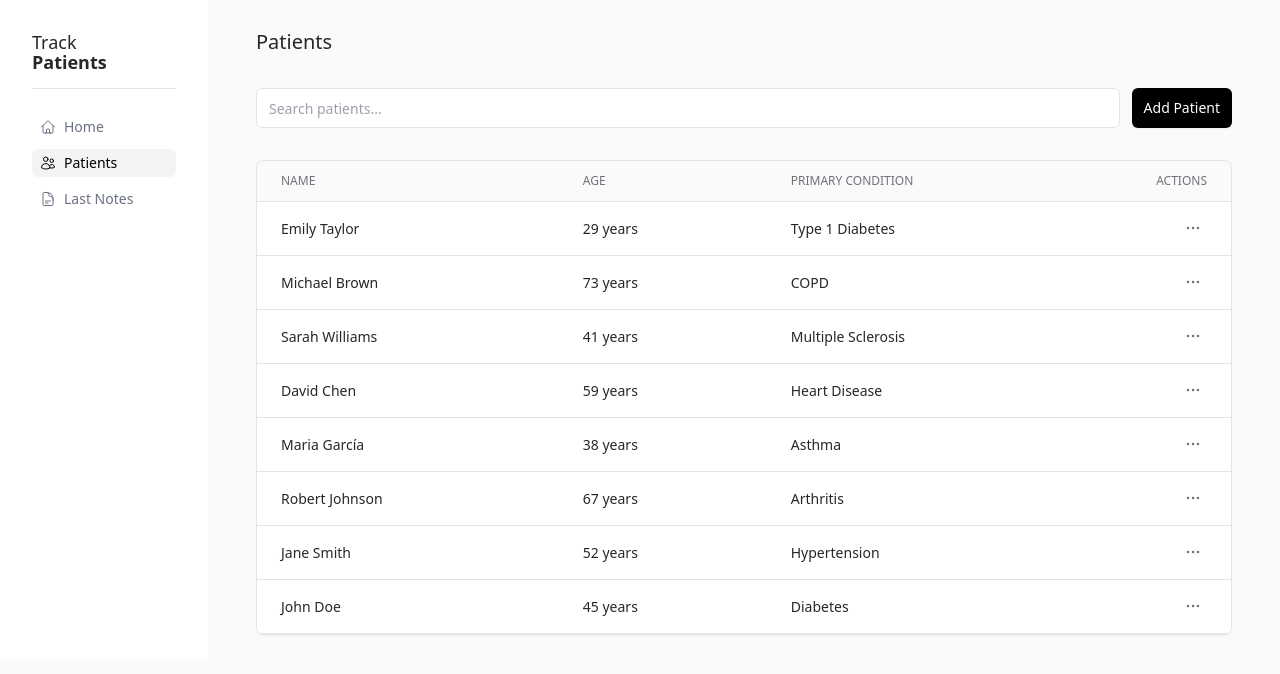
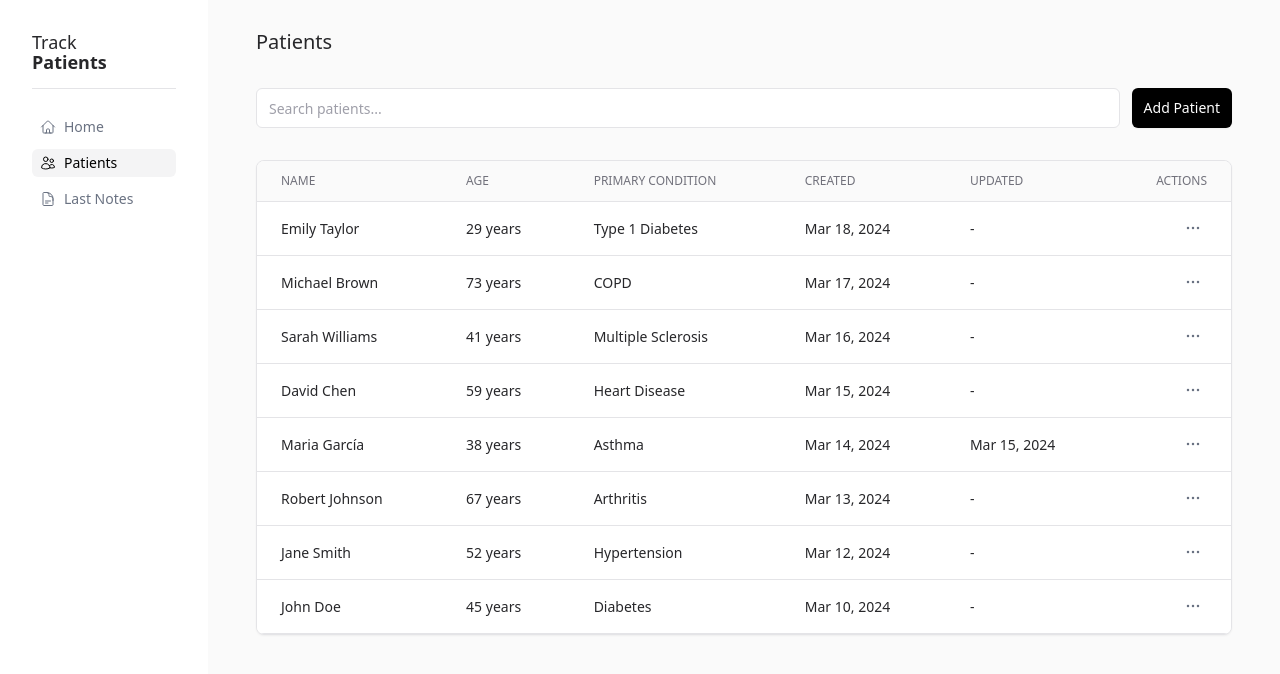
Before and after one commit to manumorante/track-patients, a React (Vite) app: page /patients in a window 1280 px wide. Shown: the top 674 px of the page. Built offline with nearby package versions, Linux system fonts and the light colour scheme.

Commit message:
refactor: restructure Layout component for improved layout consistency and remove unused utils file

```diff
--- a/src/Layout.tsx
+++ b/src/Layout.tsx
@@ -3,13 +3,11 @@ import { Outlet } from 'react-router-dom'
 
 export default function Layout() {
   return (
-    <>
-      <div className="flex">
-        <Navigation />
-        <div className="container mx-auto max-w-5xl p-3 sm:p-6">
-          <Outlet />
-        </div>
+    <div className="flex min-h-screen">
+      <Navigation />
+      <div className="container mx-auto max-w-5xl p-3 sm:p-6">
+        <Outlet />
       </div>
-    </>
+    </div>
   )
 }
--- a/src/api/utils.ts
+++ /dev/null
@@ -1 +0,0 @@
-export const delay = () => new Promise((resolve) => setTimeout(resolve, 500))
--- a/src/components/patients/PatientsTable.tsx
+++ b/src/components/patients/PatientsTable.tsx
@@ -6,6 +6,7 @@ import { Link } from 'react-router-dom'
 import Card from '../common/Card'
 import { ActionMenu } from '../common'
 import { PencilIcon } from '@heroicons/react/24/outline'
+import { formatDate } from '@/lib/utils'
 
 export default function PatientsTable() {
   const searchQuery = usePatientsStore((state) => state.searchQuery)
@@ -30,6 +31,8 @@ export default function PatientsTable() {
                 <th className={css.th}>Name</th>
                 <th className={css.th}>Age</th>
                 <th className={css.th}>Primary Condition</th>
+                <th className={css.th}>Created</th>
+                <th className={css.th}>Updated</th>
                 <th className={cx(css.th, 'text-right')}>Actions</th>
               </tr>
             </thead>
@@ -44,6 +47,8 @@ export default function PatientsTable() {
                   </td>
                   <td className={css.td}>{patient.age} years</td>
                   <td className={css.td}>{patient.primaryCondition}</td>
+                  <td className={css.td}>{formatDate(patient.createdAt)}</td>
+                  <td className={css.td}>{formatDate(patient.updatedAt)}</td>
                   <td className={cx(css.td, 'w-30 text-right')}>
                     <ActionMenu
                       actions={[
--- a/src/hooks/useNotes.ts
+++ b/src/hooks/useNotes.ts
@@ -1,4 +1,4 @@
-import { api } from '@/api/notes'
+import { api } from '@/lib/api/notes'
 import type { Note } from '@/types'
 import { useMutation, useQuery, useQueryClient } from '@tanstack/react-query'
 
--- a/src/hooks/usePatients.ts
+++ b/src/hooks/usePatients.ts
@@ -1,5 +1,5 @@
 import { useMutation, useQuery, useQueryClient } from '@tanstack/react-query'
-import { api } from '@/api/patients'
+import { api } from '@/lib/api/patients'
 import type { Patient } from '@/types'
 
 // Queries
--- a/src/hooks/useSearchPatients.ts
+++ b/src/hooks/useSearchPatients.ts
@@ -1,4 +1,4 @@
-import { api } from '@/api/patients'
+import { api } from '@/lib/api/patients'
 import { useDebounce } from '@/hooks/useDebounce'
 import { useQuery } from '@tanstack/react-query'
 
--- a/src/api/notes.ts
+++ b/src/lib/api/notes.ts
@@ -1,4 +1,4 @@
-import { delay } from '@/api/utils'
+import { delay } from '@/lib/utils'
 import { useNotesStore } from '@/stores/notesStore'
 import type { Note, NoteDraft } from '@/types'
 import { v4 as uuid } from 'uuid'
--- a/src/api/patients.ts
+++ b/src/lib/api/patients.ts
@@ -1,4 +1,4 @@
-import { delay } from '@/api/utils'
+import { delay } from '@/lib/utils'
 import { usePatientsStore } from '@/stores/patientsStore'
 import type { Patient } from '@/types'
 import { v4 as uuid } from 'uuid'
--- /dev/null
+++ b/src/lib/utils.ts
@@ -0,0 +1,9 @@
+export const delay = () => new Promise((resolve) => setTimeout(resolve, 500))
+export const formatDate = (date: string | undefined) => {
+  if (!date) return '-'
+  return new Date(date).toLocaleDateString('en-US', {
+    year: 'numeric',
+    month: 'short',
+    day: 'numeric',
+  })
+}
```
